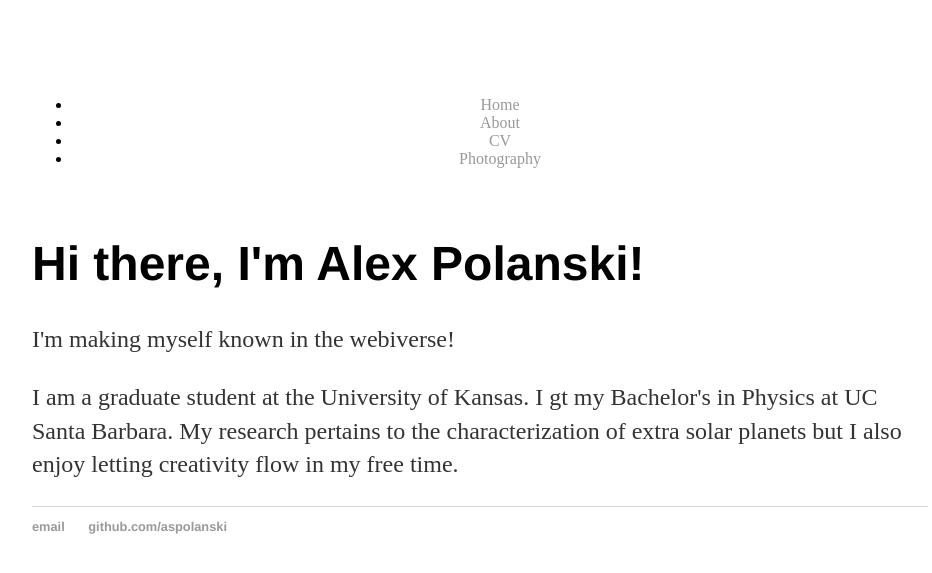
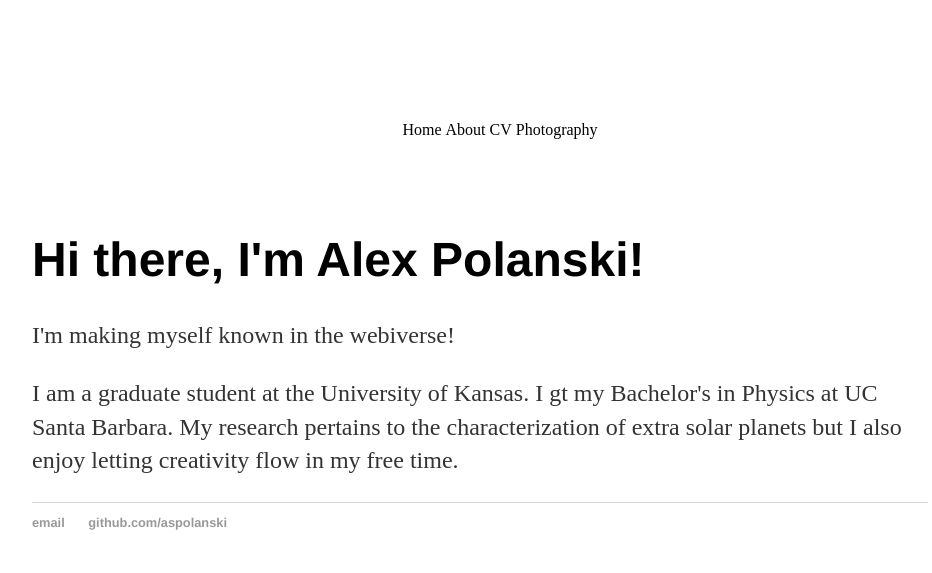
Before and after one commit to aspolanski/aspolanski.github.io, a Jekyll site: the page built from index.html, in a window 1280 px wide. Shown: the top 573 px of the page, without its empty margins (160-1092 px from the left). Built offline with Jekyll 4.4.1, drawn with Linux system fonts in a browser that asks for light colours.

Commit message:
Update main.css

```diff
--- a/css/main.css
+++ b/css/main.css
@@ -10,12 +10,12 @@ nav {
     padding: 20px 0 20px 0;
 }
 
-nav > li {
+nav  li {
     display: inline-block;
     padding: 25px 0 25px 0;
 }
 
-nav > li > a {
+nav  li  a {
     text-decroation: none;
     color: #000000;
 }
```
